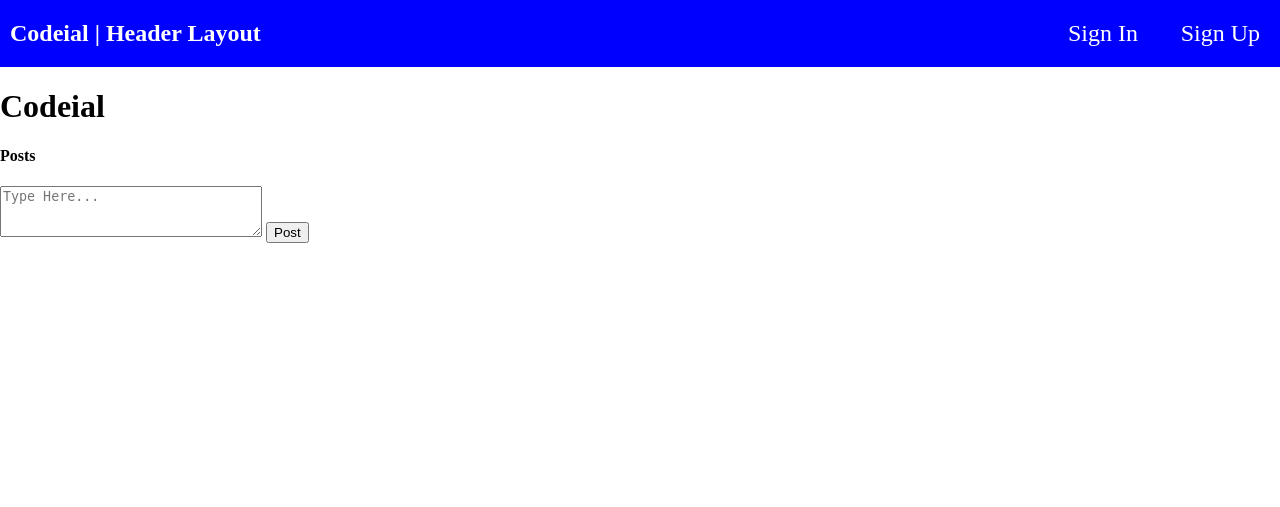
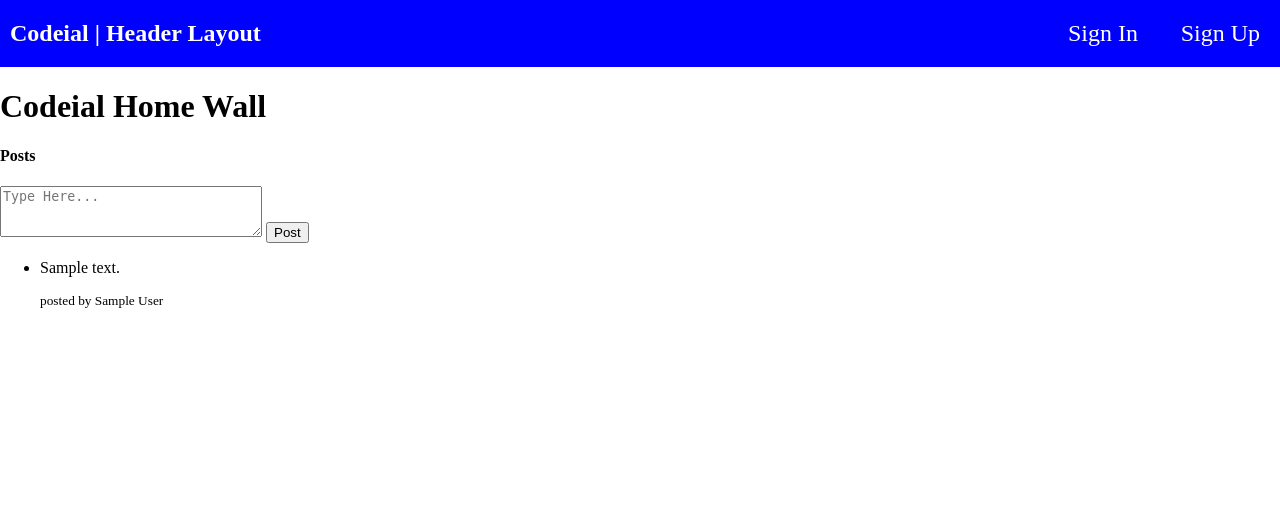
Before and after one commit to 9anubhavtyagi/Codeial, a Node server app: page / in a window 1280 px wide. Shown: the top 507 px of the page. Run offline with Node 20, Linux system fonts and the light colour scheme; tables that the repository leaves empty hold one stand-in row (values such as "Sample post"); some libraries are stand-ins or nearby versions.

Commit message:
Commit -10(c): Succesfully shows posts and the user who post it on Home-Wall

```diff
--- a/controllers/home_controller.js
+++ b/controllers/home_controller.js
@@ -1,16 +1,40 @@
 // first basic response for '/' request.
-module.exports.home = function(req, res){
-    // return res.end("<h1> Express is running for Codeial! </h1>");
-    // console.log(req.cookies);
-    // res.cookie('user_id', 25);
+// module.exports.home = function(req, res){
+//     return res.end("<h1> Express is running for Codeial! </h1>");
 
-    return res.render('home',
-    {
-        title: "Home of Codeial",
-        heading: "Codeial"
-    });
-};
+//     console.log(req.cookies);
+//     res.cookie('user_id', 25);
 
+// };
+
+
+// second basic response for '/' request.
 // module.exports.home2 = function(req, res){
 //     return res.end("<h1> Second, Express is running for Codeial! </h1>");
 // };
+
+
+
+const Post = require('../models/post');
+
+
+module.exports.home = function(req, res){
+
+    // Post.find({}, function(err, posts){
+    //     return res.render('home',{
+    //         title: "Codeial | Home",
+    //         heading: "Codeial Home Wall",
+    //         posts: posts
+    //     });
+    // });
+
+
+    // following code is to populate the user of each post.
+    Post.find({}).populate('user').exec(function(err, posts){
+        return res.render('home',{
+            title: "Codeial | Home",
+            heading: "Codeial Home Wall",
+            posts: posts
+        });
+    });
+}
--- a/views/home.ejs
+++ b/views/home.ejs
@@ -10,4 +10,20 @@
                 <textarea name="content" cols="30" rows="3" placeholder="Type Here..."></textarea>
                 <input type="submit" value="Post">
         </form>
+
+        <div id="posts-list-container">
+                <ul>
+                        <% for (post of posts){ %>
+
+                        <li>
+                                <p>
+                                        <%= post.content %>
+                                </p>
+                                <small>
+                                        posted by <%= post.user.name %>
+                                </small>
+                        </li>
+                        <% } %>
+                </ul>
+        </div>
 </section>
```
